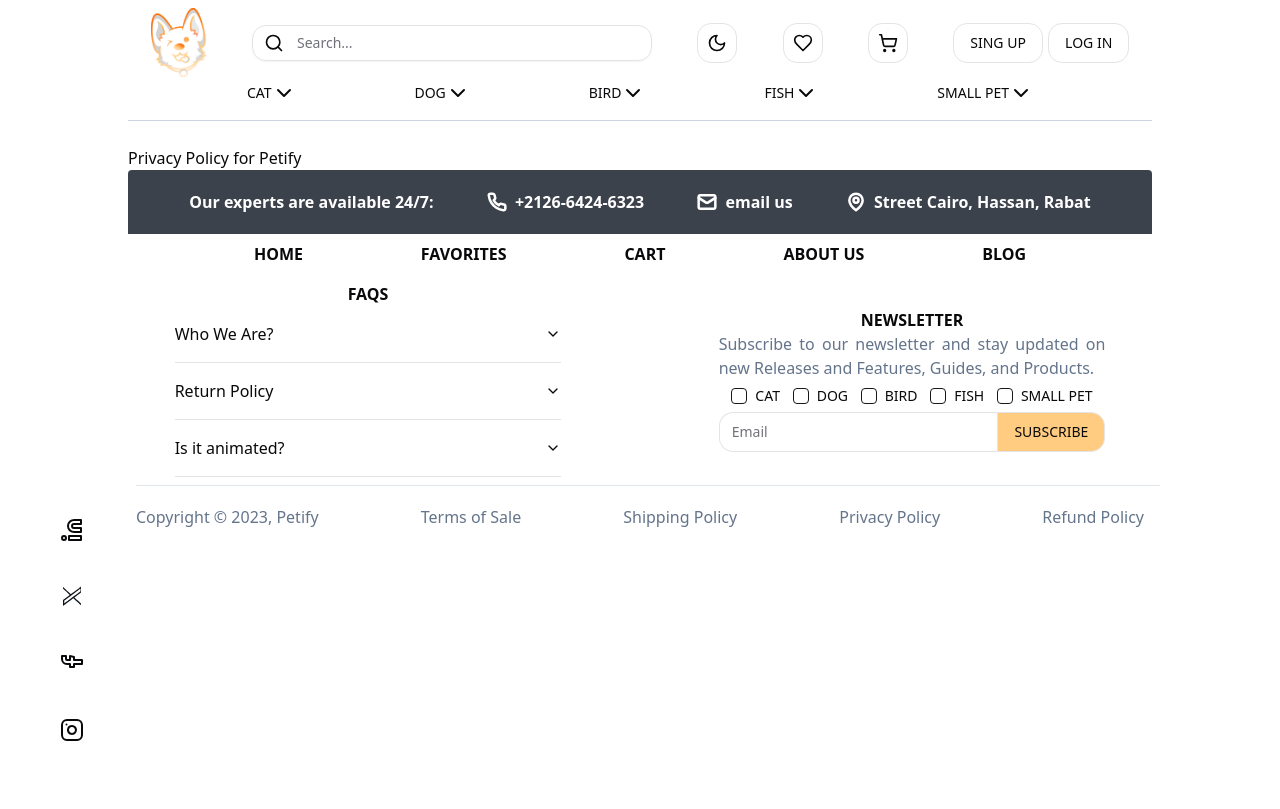
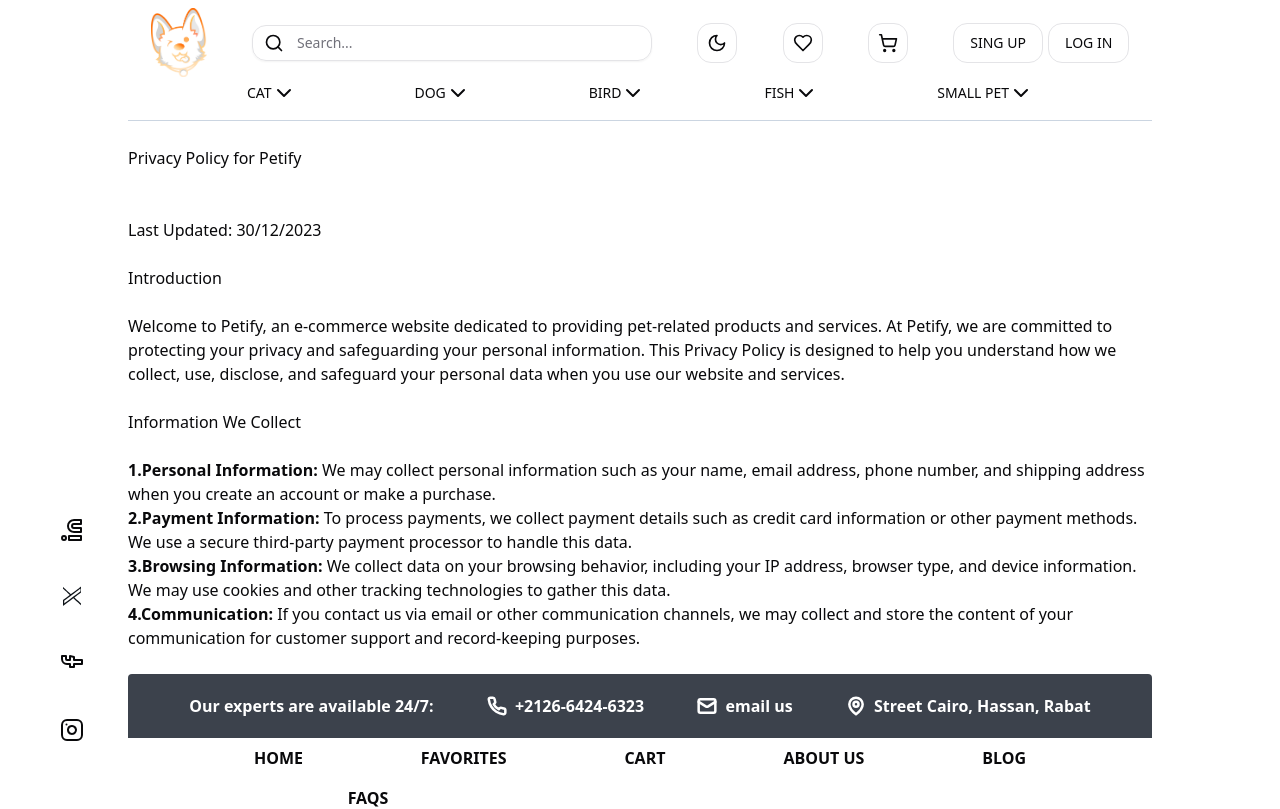
Before and after one commit to ETTARNI-med/Petify, a React (Vite) app in the folder Frontend/: page /PrivacyPolicy in a window 1280 px wide. Shown: the top 809 px of the page. Built offline with nearby package versions, Linux system fonts and the light colour scheme.

Commit message:
fix contact dark mode

```diff
--- a/Frontend/src/components/Contact/Contact.tsx
+++ b/Frontend/src/components/Contact/Contact.tsx
@@ -13,7 +13,7 @@ export default function index() {
 
  <div className='m-12'>
     <div>
-        <h2 className='	text-lg text-black	border-b-2 border-black'>Contact</h2></div>
+        <h1 className='	text-3xl text-black	border-b-2 border-black dark:text-white dark:border-white'>Contact</h1></div>
     <br />
     <br />
     <div className='flex justify-center	m-18'>
@@ -29,9 +29,9 @@ export default function index() {
       <Textarea placeholder="Type your message here." />
       <div className="flex items-center space-x-2 ">
         <Checkbox id="terms" />
-        <Label className='text-xs my-2' htmlFor="terms">I have been able to read and understand the information on the use of my personal data explained in the Privacy Policy</Label>
+        <Label className='text-xs my-2 ' htmlFor="terms">I have been able to read and understand the information on the use of my personal data explained in the Privacy Policy</Label>
       </div>
-      <Button>Send message</Button>
+      <Button className='bg-secondcolor text-black hover:bg-thirdcolor dark:bg-thirdcolor dark:text-white dark:hover:bg-secondcolor dark:hover:text-black'>Send message</Button>
     </div>
     </div>
     </div>
--- a/Frontend/src/components/Pages/PrivacyPolicy.tsx
+++ b/Frontend/src/components/Pages/PrivacyPolicy.tsx
@@ -3,8 +3,28 @@ import React from 'react'
 export default function PrivacyPolicy() {
   return (
     <div>
-      <h2>Privacy Policy for Petify</h2>
+      <h1>Privacy Policy for Petify</h1>
+      <br />
+      <br />
+      <h3>Last Updated: 30/12/2023</h3>
+      <br />
+      <h3>Introduction</h3>
+      <br />
+      <p>Welcome to Petify, an e-commerce website dedicated to providing pet-related products and services. At Petify, we are committed to protecting your privacy and safeguarding your personal information. This Privacy Policy is designed to help you understand how we collect, use, disclose, and safeguard your personal data when you use our website and services.</p>
+      <br />
+      <h3>Information We Collect</h3>
+      <br />
+      <p><b>1.Personal Information:</b>  We may collect personal information such as your name, email address, phone number, and shipping address when you create an account or make a purchase.
 
+<br />
+<b>2.Payment Information:</b> To process payments, we collect payment details such as credit card information or other payment methods. We use a secure third-party payment processor to handle this data.
+
+<br />
+<b>3.Browsing Information:</b>  We collect data on your browsing behavior, including your IP address, browser type, and device information. We may use cookies and other tracking technologies to gather this data.
+
+<br />
+  <b>4.Communication:</b>  If you contact us via email or other communication channels, we may collect and store the content of your communication for customer support and record-keeping purposes.</p>
+  <br />
     </div>
   )
 }
```
